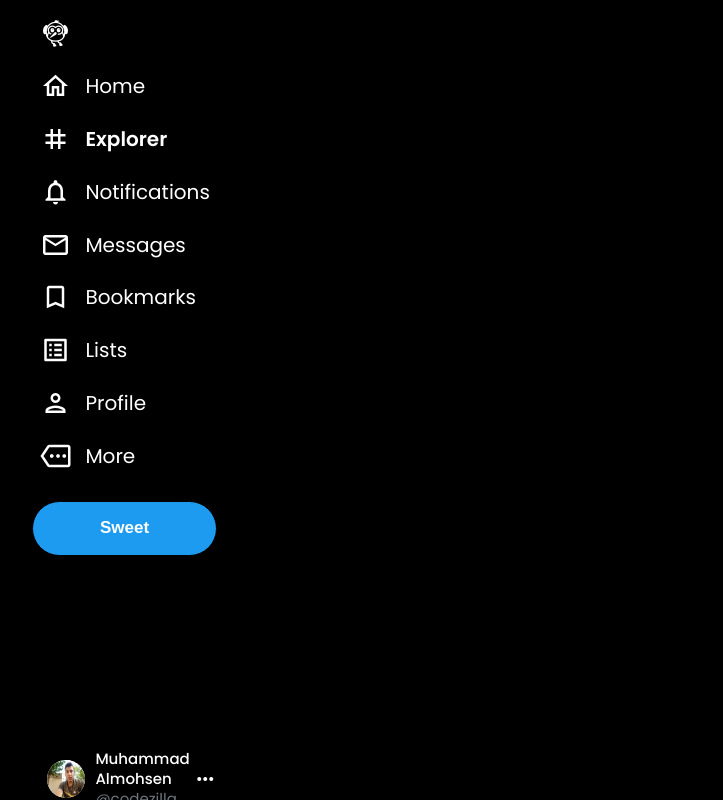
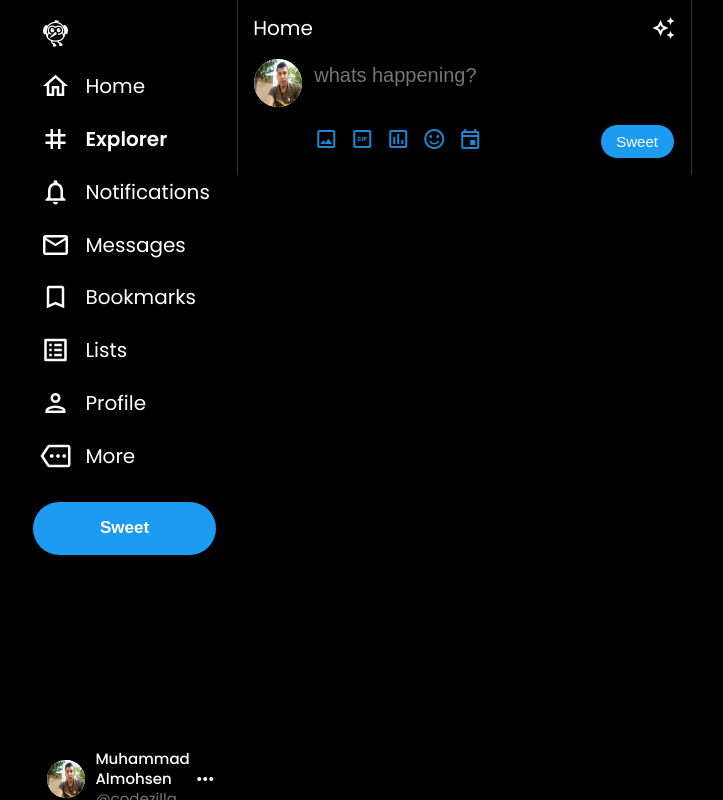
Before and after one commit to MohammadAlmohsen/twitter, a plain HTML site: page index.html in a window 1280 px wide. Shown: the whole page, without its empty margins (134-857 px from the left). Drawn offline with Linux system fonts and the light colour scheme.

Commit message:
additions

```diff
--- a/index.html
+++ b/index.html
@@ -69,7 +69,7 @@
     </div>
     <div class="main-account">
       <a href="">
-        <img src="image/photo_2024-05-09_22-26-43.jpg" alt="">
+        <img class="tweet-img" src="image/photo_2024-05-09_22-26-43.jpg" alt="">
         <div class="account-details">
             <span class="account-name">Muhammad Almohsen</span>
             <span class="account-handle">@codezilla_</span>
@@ -81,7 +81,55 @@
     </div>
 </header>
 <main>
+    <div class="main-flex">
+        <div class="main-feed">
+            <div class="home-bar">
+                <span>Home</span>
+                <i class="material-icons-outlined">
+                    auto_awesome
+                </i>
+            </div>
+            <div class="new-tweet">
+                <img  class="tweet-img" src="image/photo_2024-05-09_22-26-43.jpg" alt="">
+                <div class="new-tweet-details">
+                    <input type="text" placeholder="whats happening?">
+                  <div class="new-tweet-actions">
+                    <ul>
+                        <li>
+                            <i class="material-icons-outlined">
+                                image
+                            </i>
+                        </li>
+                        <li>
+                            <i class="material-icons-outlined">
+                                gif_box
+                            </i>
+                        </li>
+                        <li>
+                            <i class="material-icons-outlined">
+                                poll
+                            </i>
+                        </li>
+                        <li>
+                            <i class="material-icons-outlined">
+                                sentiment_satisfied
+                            </i>
+                        </li>
+                        <li>
+                            <i class="material-icons-outlined">
+                                event
+                            </i>
+                        </li>
+                    </ul>
+                    <button class="tweet-button">Sweet</button>
+                </div>
+                </div>
+            </div>
+        </div>
+        <div class="side-feed">
 
+        </div>
+    </div>
 </main>
 </body>
 </html>
--- a/styles.css
+++ b/styles.css
@@ -85,7 +85,7 @@ header{
     margin-right: 10px;
     align-items: center;
 }
-.main-account img{
+.tweet-img{
     width: 38px;
     height: 38px;
     border-radius: 50%;
@@ -105,3 +105,82 @@ header{
 .account-handle{
     color: rgb(110,118,125);
 }
+main{
+    width: 71%;
+    height: 100%;
+    margin-left: 29%;
+}
+.main-flex{
+    display: flex;
+    width: 100%;
+}
+.main-feed{
+    width: 50%;
+    border-left: 1px solid rgb(47, 51, 54);
+    border-right:1px solid rgb(47, 51, 54);
+}
+.home-bar{
+    display: flex;
+    justify-content: space-between;
+    align-items: center;
+    height: 55px;
+    width: 100%;
+    color: white;
+    font-size: 2rem;
+    font-weight: 400;
+    padding:0 15px;
+    position:sticky;
+    top:0;
+    background-color:black ;
+}
+.new-tweet{
+    display: flex;
+    width: 100%;
+    height: 120px;
+    padding: 4px 16px;
+}
+.new-tweet .tweet-img{
+    width: 48px;
+    height: 48px;
+    cursor: pointer;
+}
+.new-tweet-details{
+    display: flex;
+    flex-direction: column;
+    justify-content: space-between;
+    padding-top: 4px;
+    width: 100%;
+    margin-left: 12px;
+}
+.new-tweet-actions{
+    display: flex;
+    justify-content: space-between;
+    align-items: center;
+    height: 60px;
+    width: 100%;
+}
+.new-tweet-actions ul{
+    display: flex;
+    list-style: none;
+}
+.new-tweet-details input{
+    width: 100%;
+    height: 24px;
+    background-color: black;
+    font-size: 2rem;
+    border: none;
+    color: white;
+    outline: none;
+}
+.new-tweet-actions ul li{
+    margin-right: 12px;
+    color: #1c88d2;
+    cursor: pointer;
+}
+.new-tweet-actions .tweet-button{
+    width: 75px;
+    height: 35px;
+    margin: 0;
+    font-weight: 400;
+    font-size: 1.5rem;
+}
```
